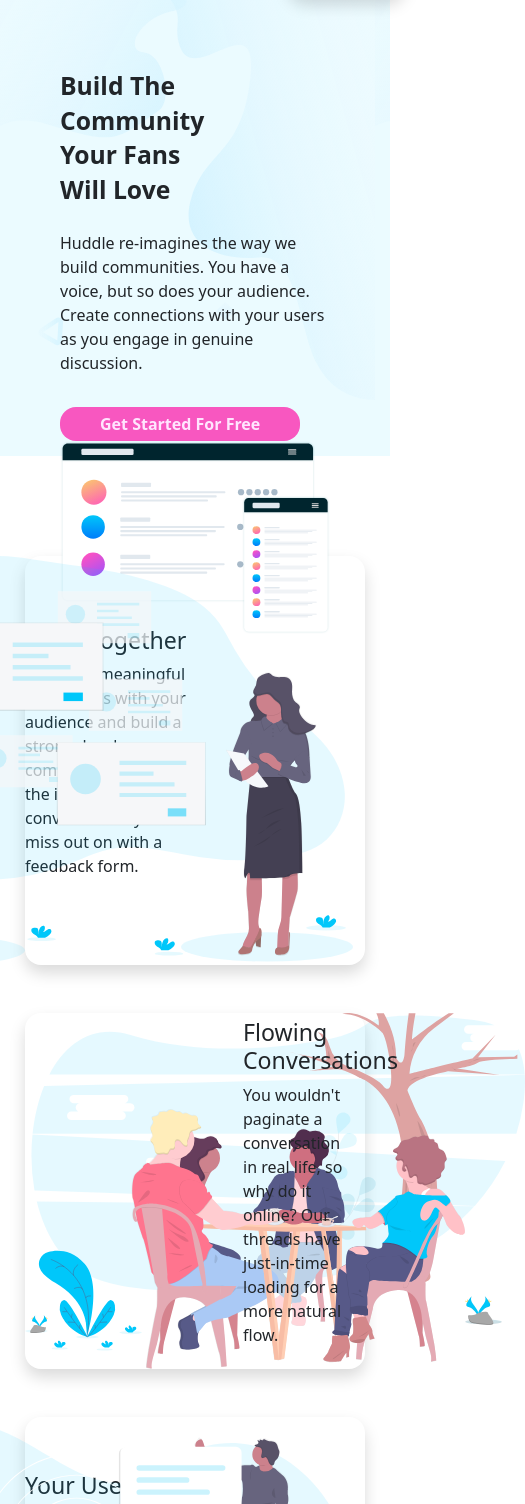
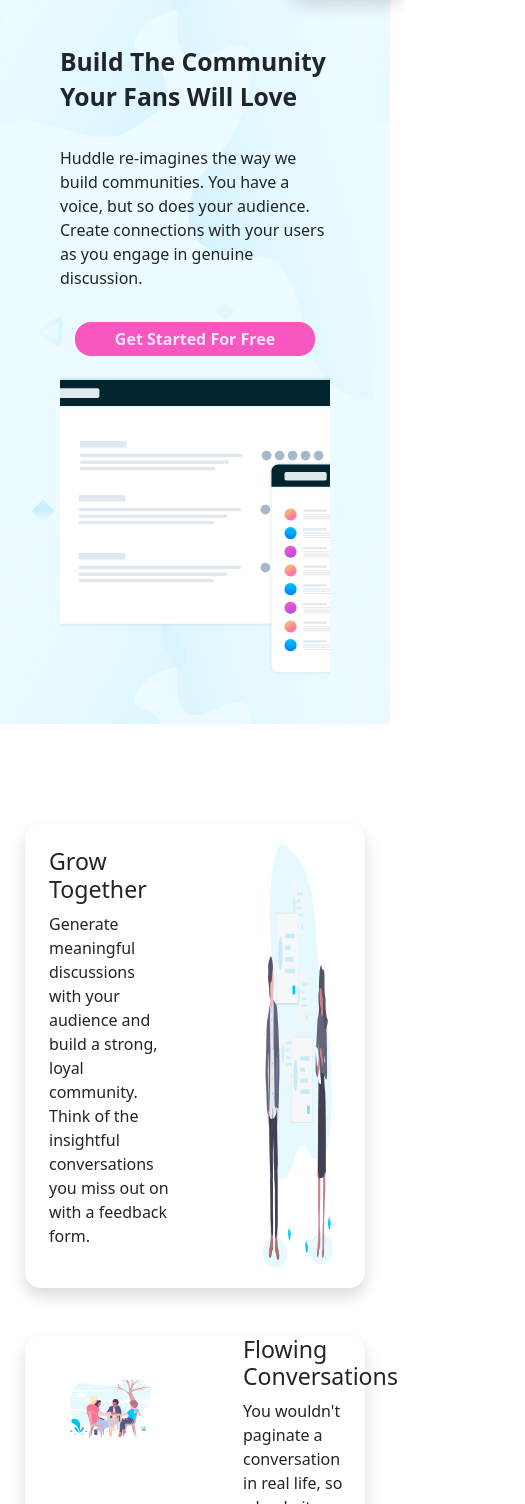
Before and after one commit to iaayush07/bootstrap-task, a website: page index.html in a window 390 px wide. Shown: the part 135-1639 px from the top of the page, 525 px wide, since content can reach past the window. Drawn offline with Linux system fonts and the light colour scheme.

Commit message:
Tablet view completed

```diff
--- a/assets/scss/components/_footer.scss
+++ b/assets/scss/components/_footer.scss
@@ -5,9 +5,16 @@
     margin-top: 200px;
 
     .community {
+        width: 50%;
         position: absolute;
         top: -20%;
         left: 25%;
+
+        @media (max-width:768px) {
+            width: 75%;
+            top: -15%;
+            left: 12.5%
+        }
     }
 
     h3 {
--- a/assets/scss/components/_intro.scss
+++ b/assets/scss/components/_intro.scss
@@ -1,5 +1,5 @@
 .intro {
-    height: 70%;
+    // height: 70%;
     background-image: url("../../../assets/images/bg-hero-desktop.svg");
     background-color: #ebfbff;
 
@@ -20,18 +20,36 @@
 
 }
 
-.mockup-img {
-    max-height: 500px;
-    width: 100%;
-    object-fit: cover;
+.mockup-wrapper {
+    height: 450px;
+
+    @media (max-width:768px) {
+        height: 300px;
+        margin-top: 20px;
+        display: flex;
+        justify-content: center;
+    }
+
+    // display: flex;
+    // flex-grow: 1;
+
+    .mockup-img {
+        max-height: 100%;
+        max-width: 100%;
+        object-fit: cover;
+    }
 }
 
 
 .detail-wrapper {
 
     h2 {
-        max-width: 60%;
         font-weight: 700;
         line-height: 1.4;
+
+        span::before {
+            content: "\A";
+            white-space: pre;
+        }
     }
 }
--- a/assets/scss/components/_main.scss
+++ b/assets/scss/components/_main.scss
@@ -1,11 +1,13 @@
 main {
     margin: 100px 25px;
 
-    img {
-        max-width: 500px;
-    }
+    .img-wrapper {
+        width: 50%;
 
-    .ps-100 {
-        padding-left: 100px;
+        img {
+            max-width: 100%;
+            max-height: 100%;
+            padding: 20px;
+        }
     }
 }
--- a/index.html
+++ b/index.html
@@ -23,7 +23,7 @@
 <body>
   <div class="intro p-5">
     <!-- header-start-- -->
-    <header class="d-flex justify-content-between">
+    <header class="d-flex justify-content-between mb-4 mb-lg-0">
       <a href="">
         <img src="assets/images/logo.svg" alt="logo">
       </a>
@@ -33,11 +33,12 @@
     </header>
     <!-- header-end-- -->
     <!-- details-wrapper-start-- -->
-    <div class="container-fluid mt-4">
+    <div class="container-fluid mt-5">
       <div class="row">
-        <section class="mt-5 align-items-center detail-wrapper col-lg-6 col-12">
+        <section
+          class=" d-flex flex-column align-items-center align-items-lg-start justify-content-center  detail-wrapper col-lg-6 col-12">
           <h2>
-            Build The Community Your Fans Will Love
+            Build The Community <span> Your Fans Will Love </span>
           </h2>
           <p class="mt-4">
             Huddle re-imagines the way we build communities. You have a voice, but so does your audience.
@@ -47,7 +48,7 @@
             Get Started For Free
           </a>
         </section>
-        <section class="col-lg-6 col-12">
+        <section class="mockup-wrapper col-lg-6 col-12">
           <img src="assets/images/illustration-mockups.svg" alt="bg-mockup" class="mockup-img">
         </section>
       </div>
@@ -62,7 +63,7 @@
     <!-- first-detail-wrapper-strat-- -->
     <div class="container-lg shadow rounded-4">
       <div class="row">
-        <section class="col-6 d-flex flex-column justify-content-center details ps-lg-5 p-0">
+        <section class="col-6 d-flex flex-column justify-content-center details ps-lg-5 p-4">
           <h3>
             Grow Together
           </h3>
@@ -71,7 +72,7 @@
             Think of the insightful conversations you miss out on with a feedback form.
           </p>
         </section>
-        <section class="col-6 d-flex justify-content-end ps-lg-0 ps-5">
+        <section class="col-6 img-wrapper d-flex justify-content-end ps-lg-0 ps-5">
           <img src="assets/images/illustration-grow-together.svg" alt="bg-grow-together">
         </section>
         <!-- first-detail-wrapper-end-- -->
@@ -80,7 +81,7 @@
     </div>
     <div class="container-lg shadow rounded-4 mt-5">
       <div class="row">
-        <section class="col-6 ps-lg-5 p-0">
+        <section class="col-6 img-wrapper ps-lg-5 p-4">
           <img src="assets/images/illustration-flowing-conversation.svg" alt="bg-following-coonverstaion">
         </section>
         <section class="col-6 d-flex flex-column justify-content-center details ps-lg-0 ps-5">
@@ -98,7 +99,7 @@
     <!-- third-detail-wrapper-start-- -->
     <div class="container-lg shadow rounded-4 mt-5">
       <div class="row">
-        <section class="col-6 d-flex flex-column justify-content-center details ps-lg-5 p-0">
+        <section class="col-6 d-flex flex-column justify-content-center details ps-lg-5 p-4">
           <h3>
             Your Users
           </h3>
@@ -107,7 +108,7 @@
             This means, once signed in to your app, your users can start chatting immediately.
           </p>
         </section>
-        <section class="col-6 d-flex justify-content-end ps-lg-0 ps-5">
+        <section class="col-6 img-wrapper d-flex justify-content-end ps-lg-0 ps-5">
           <img src="assets/images/illustration-your-users.svg" alt="bg-yours-users">
         </section>
       </div>
@@ -115,7 +116,7 @@
     <!-- third-detail-wrapper-end-- -->
   </main>
   <footer class="p-5">
-    <div class="w-50 bg-white d-flex community flex-column align-items-center shadow rounded-3 p-4">
+    <div class=" bg-white d-flex community flex-column align-items-center shadow rounded-3 p-4">
       <h3>
         Ready To Build Your Community?
       </h3>
@@ -137,7 +138,7 @@
         </svg>
       </h1>
       <div class="row">
-        <div class="col-3">
+        <div class="col-lg-3 col-12">
 
           <div class="d-flex ">
             <a href="" class="pe-4">
@@ -177,8 +178,8 @@
             </p>
           </div>
         </div>
-        <div class="col-3 ">
-          <ul>
+        <div class="col-lg-3 col-12 d-flex justify-content-lg-center justify-content-start">
+          <ul class="ps-0">
             <li class="mb-2">
               <a href="">
                 About Us
@@ -196,8 +197,8 @@
             </li>
           </ul>
         </div>
-        <div class="col-3 ">
-          <ul>
+        <div class="col-lg-3 col-12 d-flex justify-content-lg-center justify-content-start">
+          <ul class="ps-0">
             <li class="mb-2">
               <a href="">
                 Career
@@ -215,7 +216,7 @@
             </li>
           </ul>
         </div>
-        <div class="col-3 d-flex">
+        <div class="col-lg-3 col-12 d-flex justify-content-center justify-content-lg-start mt-3 mt-lg-0">
           <a href="" class="social-media-icon me-3">
             <span class="fa-brands fa-facebook-f"></span>
           </a>
@@ -227,7 +228,7 @@
           </a>
         </div>
       </div>
-      <div class="d-flex justify-content-end">
+      <div class="d-flex justify-content-lg-end justify-content-center mt-3 mt-lg-0">
         <p>
           &copy; Copyright 2018 Huddle. All rights reserved.
         </p>
```
Also changed, not shown: assets/css/style.css, 1 other file.
